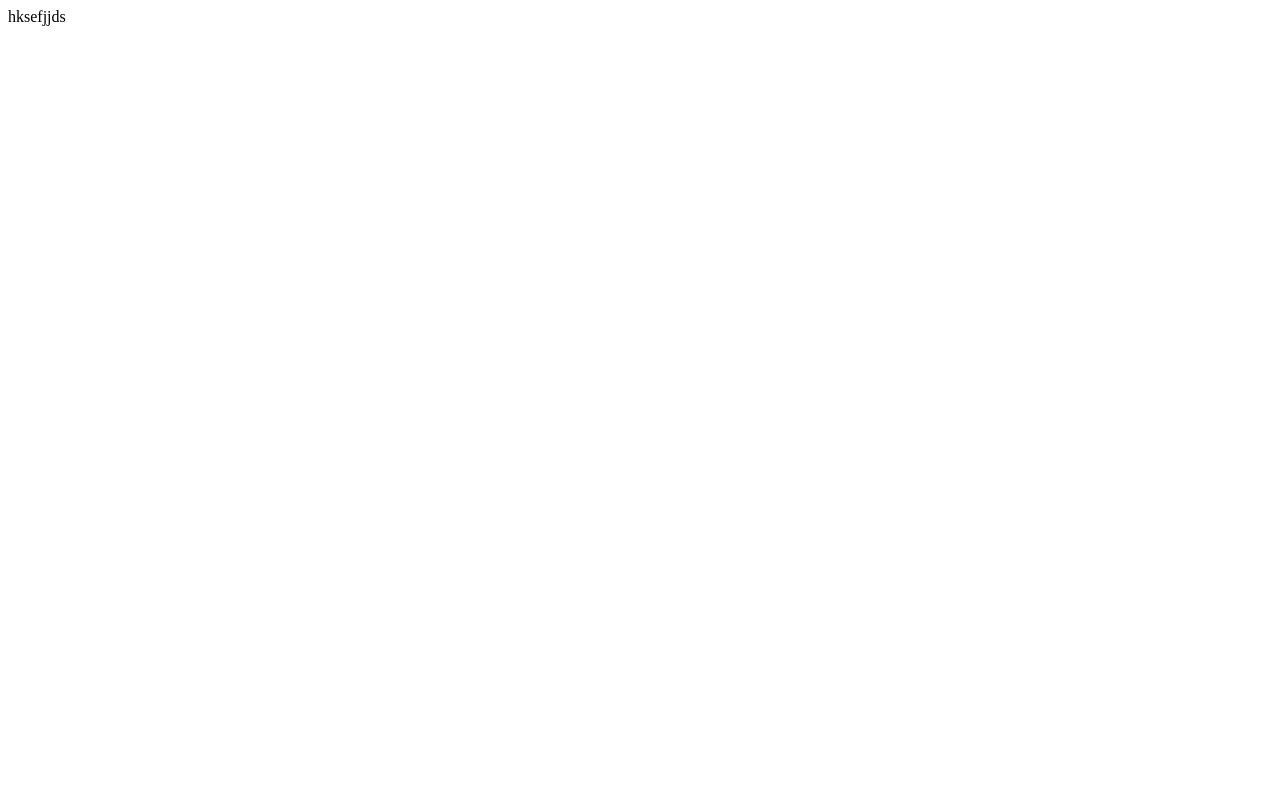
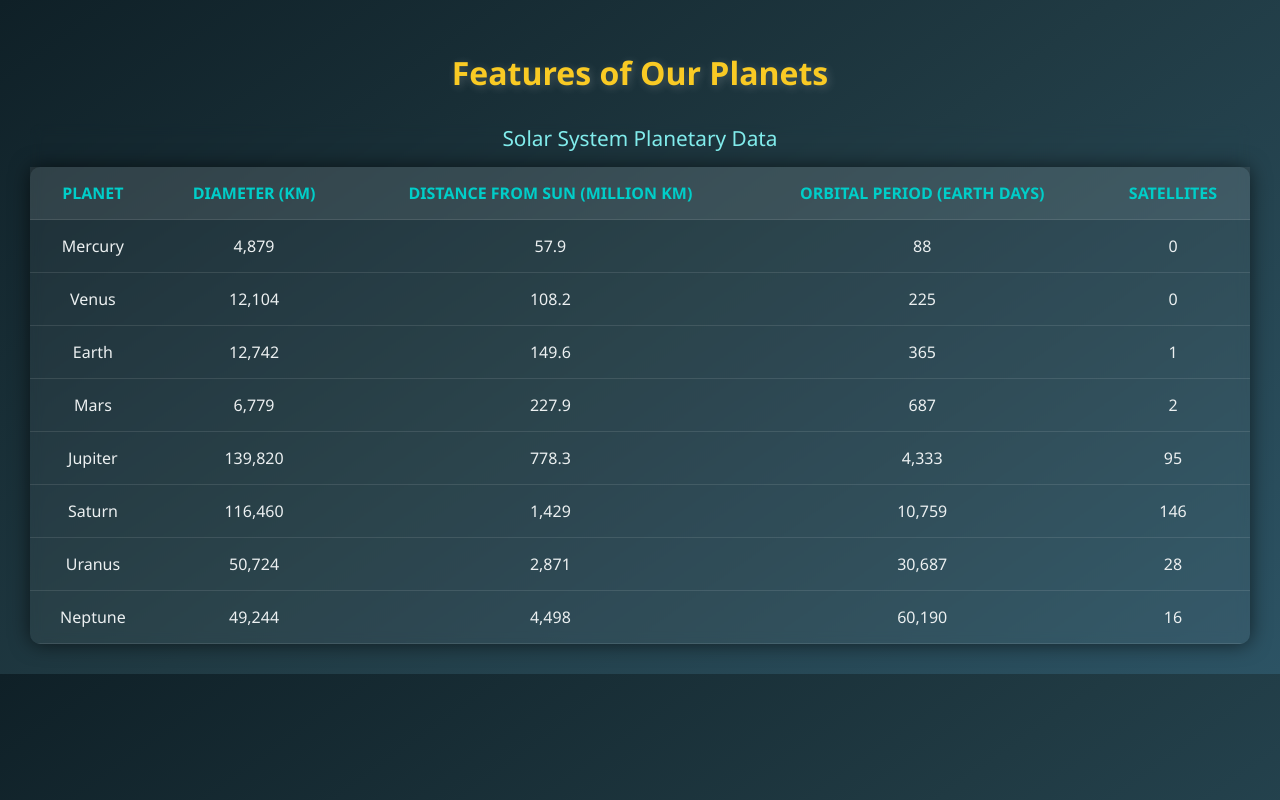
Before and after one commit to 9sreerag7/planet, a plain HTML site: page index.html in a window 1280 px wide. Drawn offline with Linux system fonts and the light colour scheme.

Commit message:
Added dark theme

```diff
--- a/index.html
+++ b/index.html
@@ -1 +1,76 @@
-hksefjjds
+<!DOCTYPE html>
+<html lang="en">
+<head>
+  <meta charset="UTF-8">
+  <title>Solar System Planets</title>
+  <link rel="stylesheet" href="styles.css">
+</head>
+<body>
+
+<h1>Features of Our Planets</h1>
+
+<table>
+  <caption>Solar System Planetary Data</caption>
+  <thead>
+    <tr>
+      <th>Planet</th>
+      <th>Diameter (km)</th>
+      <th>Distance from Sun (million km)</th>
+      <th>Orbital Period (Earth days)</th>
+      <th>Satellites</th>
+    </tr>
+  </thead>
+  <tbody>
+    <tr><td>Mercury</td>
+        <td>4,879</td>
+        <td>57.9</td>
+        <td>88</td>
+        <td>0</td>
+    </tr>
+    <tr><td>Venus</td>
+        <td>12,104</td>
+        <td>108.2</td>
+        <td>225</td>
+        <td>0</td>
+    </tr>
+    <tr><td>Earth</td>
+        <td>12,742</td>
+        <td>149.6</td>
+        <td>365</td>
+        <td>1</td>
+    </tr>
+    <tr><td>Mars</td>
+        <td>6,779</td>
+        <td>227.9</td>
+        <td>687</td>
+        <td>2</td>
+    </tr>
+    <tr><td>Jupiter</td>
+        <td>139,820</td>
+        <td>778.3</td>
+        <td>4,333</td>
+        <td>95</td>
+    </tr>
+    <tr><td>Saturn</td>
+        <td>116,460</td>
+        <td>1,429</td>
+        <td>10,759</td>
+        <td>146</td>
+    </tr>
+    <tr><td>Uranus</td>
+        <td>50,724</td>
+        <td>2,871</td>
+        <td>30,687</td>
+        <td>28</td>
+    </tr>
+    <tr><td>Neptune</td>
+        <td>49,244</td>
+        <td>4,498</td>
+        <td>60,190</td>
+        <td>16</td>
+    </tr>
+  </tbody>
+</table>
+
+</body>
+</html>
--- /dev/null
+++ b/styles.css
@@ -0,0 +1,58 @@
+body {
+  font-family: 'Segoe UI', Tahoma, Geneva, Verdana, sans-serif;
+  background: linear-gradient(145deg, #0f2027, #203a43, #2c5364);
+  color: #ffffff;
+  padding: 30px;
+  margin: 0;
+}
+
+h1 {
+  text-align: center;
+  color: #f9ca24;
+  text-shadow: 2px 2px 10px rgba(255, 255, 255, 0.2);
+}
+
+table {
+  width: 100%;
+  border-collapse: collapse;
+  margin-top: 30px;
+  background: rgba(255, 255, 255, 0.05);
+  backdrop-filter: blur(6px);
+  border-radius: 10px;
+  overflow: hidden;
+  box-shadow: 0 0 20px rgba(0,0,0,0.6);
+  transition: 0.3s ease-in-out;
+}
+
+th, td {
+  padding: 15px 18px;
+  text-align: center;
+  border-bottom: 1px solid rgba(255, 255, 255, 0.1);
+  color: #ecf0f1;
+  transition: background 0.3s ease-in-out;
+}
+
+th {
+  background-color: rgba(255, 255, 255, 0.08);
+  color: #00cec9;
+  font-weight: bold;
+  text-transform: uppercase;
+}
+
+tr:hover {
+  background-color: rgba(255, 255, 255, 0.07);
+  transform: scale(1.01);
+}
+
+caption {
+  caption-side: top;
+  font-size: 1.3em;
+  margin-bottom: 15px;
+  color: #81ecec;
+}
+
+@media (max-width: 768px) {
+  table, th, td {
+    font-size: 14px;
+  }
+}
```
